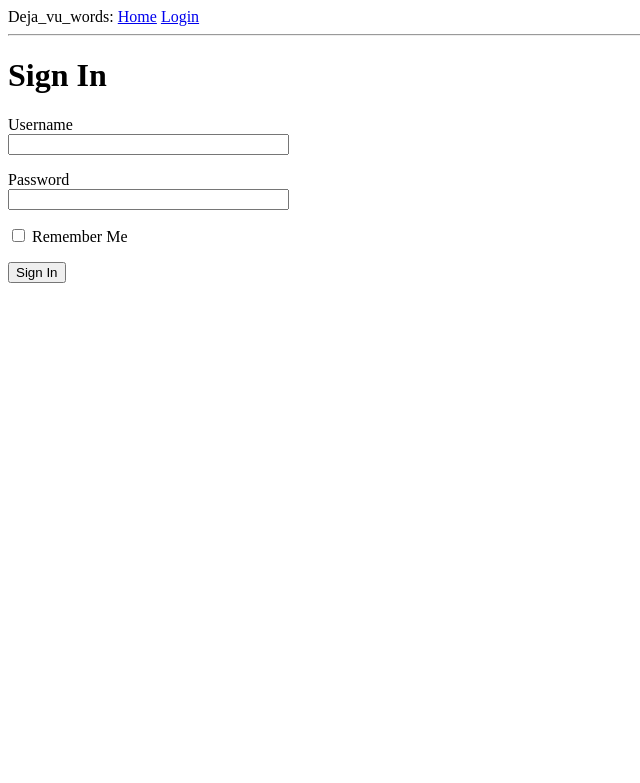
After one commit to KaterusiaFX/deja_vu_words, a Flask app: page /login in a window 1280 px wide. The commit adds this page. Shown: the top 783 px of the page, without its empty margins (0-640 px from the left). Run offline with Flask 2, Linux system fonts and the light colour scheme.

Commit message:
feature web_forms first version

```diff
--- /dev/null
+++ b/app/forms.py
@@ -0,0 +1,13 @@
+# В этом файле хранятся классы веб-форм.
+
+from flask_wtf import FlaskForm  # модуль для работы с формами
+from wtforms import StringField, PasswordField, BooleanField, SubmitField  # поля, которые будут в форме
+from wtforms.validators import DataRequired  # модуль для работы с валидаторами форм
+
+
+class LoginForm(FlaskForm):  # класс форм
+
+    username = StringField('Username', validators=[DataRequired()])  # для ввода имени. validator проверяет, что поле не отправелнно пустым.
+    password = PasswordField('Password', validators=[DataRequired()])  # для ввода пароля
+    remember_me = BooleanField('Remember Me')  # флажок "Запомнить меня"
+    submit = SubmitField('Sign In')  # форма для кнопки "Отправить"
--- a/app/routes.py
+++ b/app/routes.py
@@ -1,7 +1,13 @@
 from flask import render_template
 from app import app
+from app.forms import LoginForm  # из папки app, из файла forms.py импор-ем класс LoginForm
 
-@app.route('/')
+@app.route('/')  # это описание пути для приложения app
 @app.route('/index')
 def index():
     return render_template('index.html', title='Home')
+
+@app.route('/login')  # по этому пути будут запускаться формы
+def login():
+    form = LoginForm()  # создан экземпляр объекта из класса loginForm
+    return render_template('login.html', title='Sign In', form=form)  # отправляем объект form в шаблон login.html
--- /dev/null
+++ b/app/templates/base.html
@@ -0,0 +1,20 @@
+<!Этот шаблон включает в себя: логику заголовка и простую навигационную панель>
+
+<html>
+    <head>  <!логика заголовка>
+      {% if title %}
+      <title>{{ title }} - Deja_vu_words</title>
+      {% else %}
+      <title>Deja_vu_words</title>
+      {% endif %}
+    </head>
+    <body>  <!навигационная панель>
+        <div>
+            Deja_vu_words:
+            <a href="{{ url_for('index') }}">Home</a>
+            <a href="{{ url_for('login') }}">Login</a>
+        </div>
+        <hr>
+        {% block content %}{% endblock %}
+    </body>
+</html>
--- /dev/null
+++ b/app/templates/login.html
@@ -0,0 +1,31 @@
+<!Шаблон формы входа в систему>
+
+<!наследуется шаблон base.html. При визуализации index.html, он будет встроен в base.html>
+{% extends "base.html" %}
+
+{% block content %}
+    <h1>Sign In</h1>
+    <form action="" method="post" novalidate>
+        {{ form.hidden_tag() }} <!>
+        <p>
+            {{ form.username.label }}<br>  <!отображение формы имя пользователя>
+            {{ form.username(size=32) }}
+        </p>
+        <p>
+            {{ form.password.label }}<br>  <!отображение формы пароля пользователя>
+            {{ form.password(size=32) }}
+        </p>
+        <p>{{ form.remember_me() }} {{ form.remember_me.label }}</p>  <!отображение формы "запомнить меня">
+        <p>{{ form.submit() }}</p>  <!отображение формы "отправить">
+    </>
+{% endblock %}
+
+<!html form - это контейнер для веб формы. Атрибут action сообщает веб браузеру url, который должен использ-ся при отправке информации, введенной польз. в форму>
+<!Если для action задана пустая строка, форма передается URL-адресу, находящемуся в данный момент в адресной строке, то есть URL-адресу, который визуализирует форму на странице.>
+<!Атрибут method указывает метод HTTP-запроса, который должен использоваться при отправке формы на сервер. По умолчанию он отправляется с запросом GET,>
+<!но почти во всех случаях использование POST запроса улучшает взаимодействие с пользователем, поскольку запросы этого типа могут отправлять данные формы в тело запроса,>
+<!в то время как запросы GET добавляют поля формы к URL-адресу, загромождая адресную строку обозревателя.>
+<!Атрибут novalidate используется для указания веб-браузеру не применять проверку к полям в этой форме, что фактически оставляет эту задачу приложению Flask, запущенному на сервере.>
+<!Использование novalidate является полностью необязательным, но позволит протестировать проверку на стороне сервера позже >
+<!Аргумент шаблона form.hidden_tag()создает скрытое поле, содержащее токен, используемый для защиты формы от атак CSRF.>
+<!Для защиты формы нужно включить это скрытое поле и определить переменную SECRET_KEY в конфигурации Flask.>
--- a/requirements.txt
+++ b/requirements.txt
@@ -3,6 +3,7 @@ chardet==3.0.4
 click==7.1.1
 Flask==1.1.1
 Flask-SQLAlchemy==2.4.1
+Flask-WTF==0.14.3
 googletrans==2.4.0
 idna==2.9
 itsdangerous==1.1.0
@@ -12,3 +13,4 @@ requests==2.23.0
 SQLAlchemy==1.3.15
 urllib3==1.25.8
 Werkzeug==1.0.0
+WTForms==2.2.1
```
Also changed, not shown: app/templates/index.html (+7 -12 lines).
